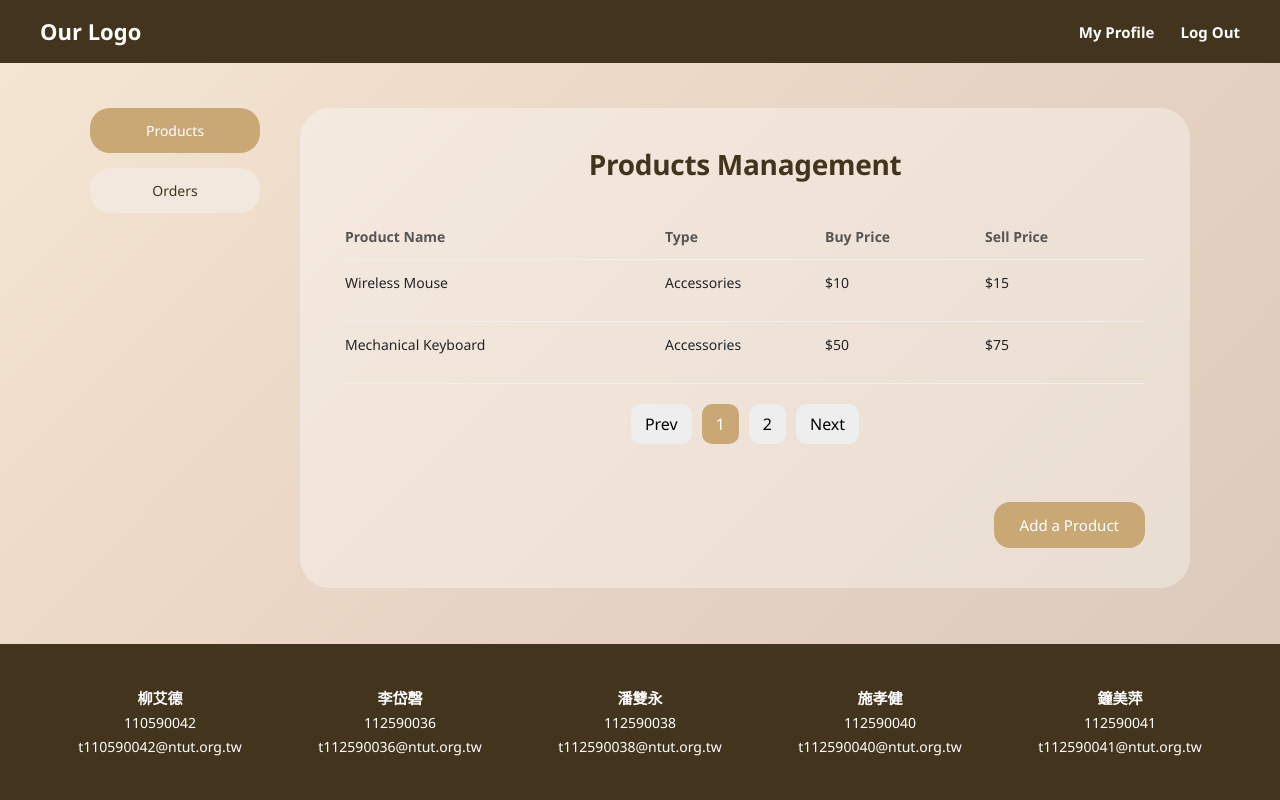
After one commit to psyPan/e-commerce-platform, a Flask app: page /test_product in a window 1280 px wide. The commit adds this page. Run offline with Flask 3, Linux system fonts and the light colour scheme.

Commit message:
Create test_product.html for referencing

```diff
--- a/flask_store/static/style/profile.css
+++ b/flask_store/static/style/profile.css
@@ -134,6 +134,11 @@
     display: none;
 }
 
+.profile-card.editing {
+    height: auto;      /* Unset fixed height in edit mode */
+    min-height: 480px; /* Keep the minimum size */
+}
+
 .profile-card.editing .profile-view {
     display: none;
 }
--- /dev/null
+++ b/flask_store/static/style/test_product.css
@@ -0,0 +1,36 @@
+.product-list {
+    margin-bottom: 20px;
+}
+
+.product-row {
+    display: grid;
+    grid-template-columns: 2fr 1fr 1fr 1fr;
+    padding: 12px 0;
+    border-bottom: 1px solid #eee;
+    font-size: 14px;
+}
+
+.product-row span {
+    font-weight: 600;
+    color: #555;
+}
+
+.pagination {
+    display: flex;
+    gap: 10px;
+    justify-content: center;
+    margin: 20px 0;
+}
+
+.page-btn {
+    padding: 8px 14px;
+    border-radius: 10px;
+    border: none;
+    background: #eee;
+    cursor: pointer;
+}
+
+.page-btn.active {
+    background: #c9a876;
+    color: white;
+}
--- a/flask_store/templates/credit_card.html
+++ b/flask_store/templates/credit_card.html
@@ -83,15 +83,10 @@
 
                     </div>
                 </div>
-
-
             </div>
 
         </div>
-
-
     </div>
-
 </div>
 
 
--- /dev/null
+++ b/flask_store/templates/test_product.html
@@ -0,0 +1,133 @@
+{% extends "index.html" %}
+
+{% block navbar %}
+<div class="navbar">
+    <div class="logo">
+        <a href="{{ url_for('users.home') }}">Our Logo</a>
+    </div>
+    <div class="nav-links">
+        <a href="{{ url_for('users.profile') }}">My Profile</a>
+        <a href="{{ url_for('users.logout') }}">Log Out</a>
+    </div>
+</div>
+{% endblock navbar %}
+
+{% block content %}
+<link rel="stylesheet" href="{{ url_for('static', filename='style/home.css') }}">
+<link rel="stylesheet" href="{{ url_for('static', filename='style/profile.css') }}">
+<link rel="stylesheet" href="{{ url_for('static', filename='style/test_product.css') }}">
+
+<div class="profile-wrapper">
+
+    <!-- OWNER SIDEBAR -->
+    <div class="profile-sidebar">
+        <a class="side-btn active">Products</a>
+        <a class="side-btn">Orders</a>
+    </div>
+
+    <!-- MAIN CONTENT -->
+    <div class="profile-content">
+
+        <div class="profile-card" id="productBox">
+
+            <!-- ================= PRODUCT LIST ================= -->
+            <div class="profile-view">
+
+                <!-- TITLE -->
+                <h1 class="profile-title">Products Management</h1>
+
+                <div class="product-row">
+                    <span>Product Name</span>
+                    <span>Type</span>
+                    <span>Buy Price</span>
+                    <span>Sell Price</span>
+                </div>
+
+                <!-- Repeat this row for 10 products -->
+                <div class="product-row">
+                    <p>Wireless Mouse</p>
+                    <p>Accessories</p>
+                    <p>$10</p>
+                    <p>$15</p>
+                </div>
+
+                <div class="product-row">
+                    <p>Mechanical Keyboard</p>
+                    <p>Accessories</p>
+                    <p>$50</p>
+                    <p>$75</p>
+                </div>
+
+                <!-- ... up to 10 products -->
+                <!-- ================= PAGINATION ================= -->
+                <div class="pagination">
+                    <button class="page-btn">Prev</button>
+                    <button class="page-btn active">1</button>
+                    <button class="page-btn">2</button>
+                    <button class="page-btn">Next</button>
+                </div>
+            </div>
+
+
+            <!-- ================= ADD PRODUCT BUTTON ================= -->
+            <div class="profile-actions profile-actions-view">
+                <button class="edit-btn" onclick="enterAdd()">Add a Product</button>
+            </div>
+
+            <!-- ================= ADD PRODUCT FORM ================= -->
+            <div class="form-container">
+                <form method="POST" class="profile-form" id="addProductForm">
+                    <h1 class="profile-title">Add Product</h1>
+                    <div class="profile-form-row">
+                        <label>Product Name</label>
+                        <input type="text" class="profile-input" placeholder="Product name">
+                    </div>
+
+                    <div class="profile-form-row two-col">
+                        <div>
+                            <label>Buy Price</label>
+                            <input type="number" class="profile-input" placeholder="0.00">
+                        </div>
+                        <div>
+                            <label>Sell Price</label>
+                            <input type="number" class="profile-input" placeholder="0.00">
+                        </div>
+                    </div>
+
+                    <div class="profile-form-row">
+                        <label>Product Type</label>
+                        <select class="profile-input">
+                            <option>Accessories</option>
+                            <option>Electronics</option>
+                            <option>Gadgets</option>
+                        </select>
+                    </div>
+
+                    <div class="profile-form-row">
+                        <label>Description</label>
+                        <textarea class="profile-input" rows="4"
+                            placeholder="Product description"></textarea>
+                    </div>
+
+                    <div class="profile-actions profile-actions-form">
+                        <button type="button" class="cancel-btn" onclick="exitAdd()">Cancel</button>
+                        <button type="submit" class="btn-gold">Add</button>
+                    </div>
+
+                </form>
+            </div>
+        </div>
+    </div>
+</div>
+
+<script>
+function enterAdd() {
+    document.getElementById("productBox").classList.add("editing");
+}
+
+function exitAdd() {
+    document.getElementById("productBox").classList.remove("editing");
+}
+</script>
+
+{% endblock %}
--- a/flask_store/users/routes.py
+++ b/flask_store/users/routes.py
@@ -132,3 +132,7 @@ def user_edit():
 # @login_required
 def my_cart():
     return render_template('cart.html')
+
+@users.route('/test_product')
+def test_product():
+    return render_template('test_product.html')
```
